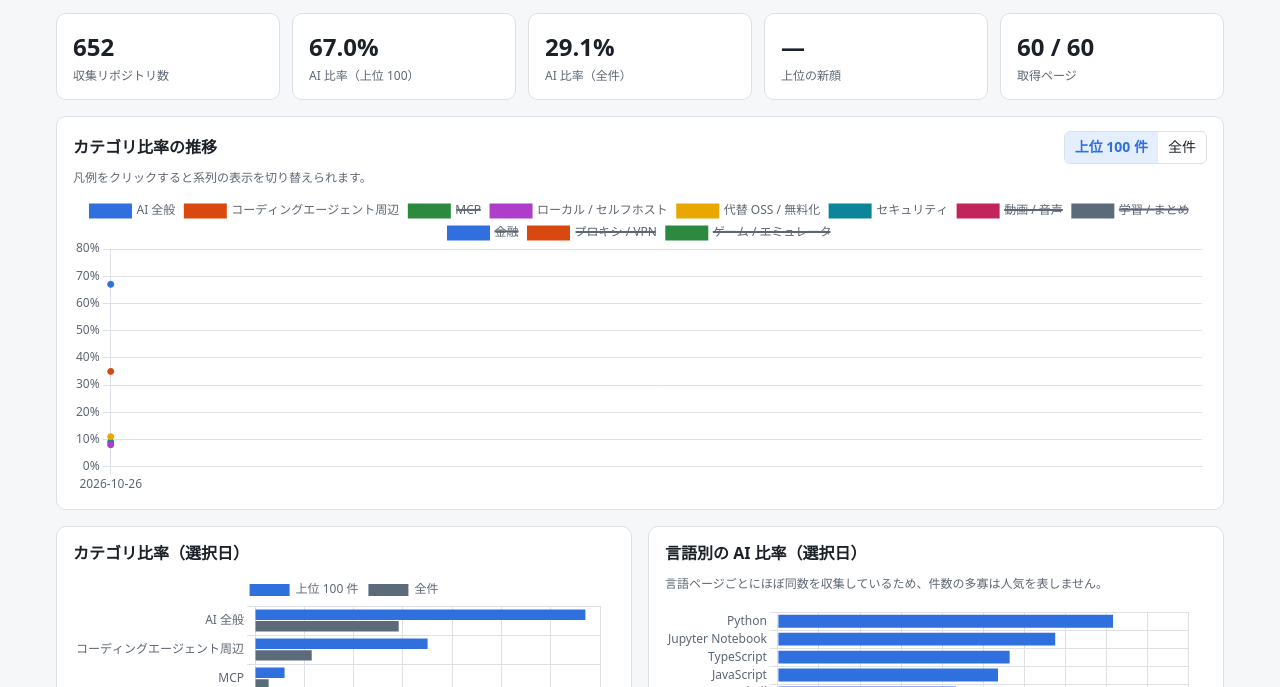
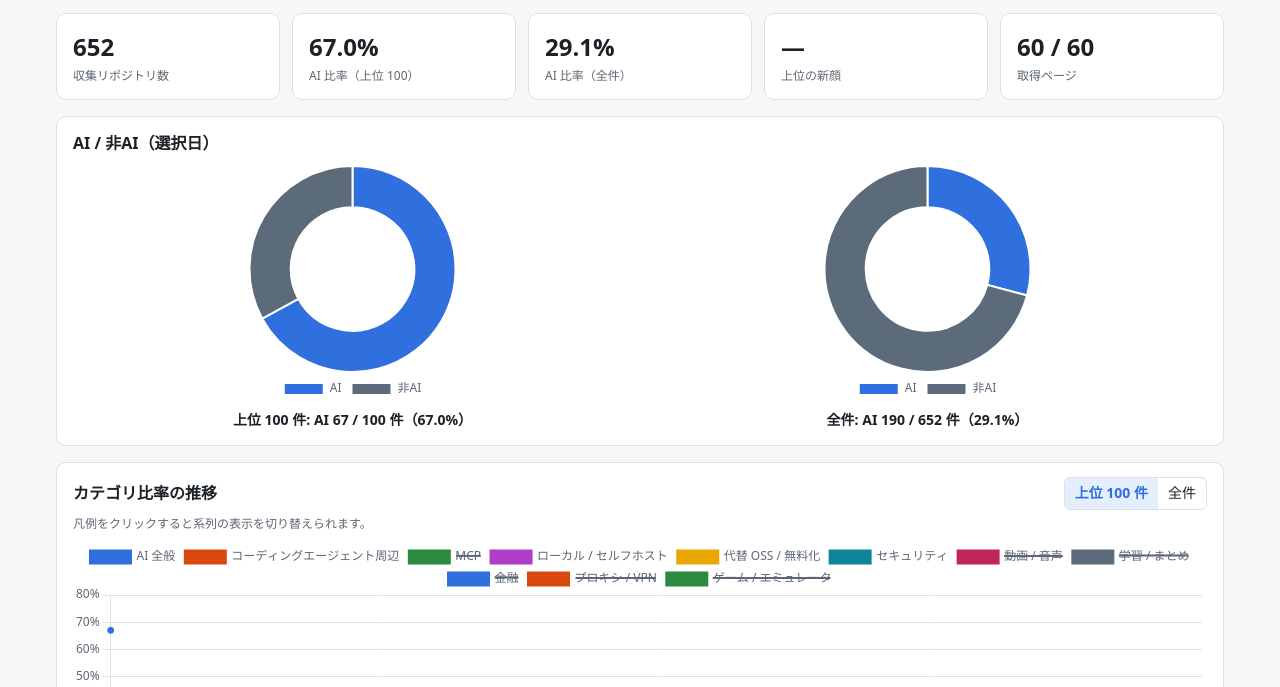
Before and after one commit to yuki-nakano-520/github-trending-watch, a website built with Vite: page site/index.html in a window 1280 px wide. Shown: the part 113-800 px from the top of the page. Built offline with nearby package versions, Linux system fonts and the light colour scheme; files whose address does not match are found by name.

Commit message:
Add AI / non-AI donut charts for the selected date
Show the AI share among the top N and among all repos side by side.

Co-Authored-By: Claude Opus 5.5 <noreply@anthropic.com>

```diff
--- a/site/index.html
+++ b/site/index.html
@@ -20,6 +20,20 @@
 
     <main>
       <section class="kpis" id="kpis"></section>
+
+      <section class="card">
+        <h2>AI / 非AI（選択日）</h2>
+        <div class="donuts">
+          <figure>
+            <div class="chart-box donut"><canvas id="ai-top-chart"></canvas></div>
+            <figcaption id="ai-top-caption"></figcaption>
+          </figure>
+          <figure>
+            <div class="chart-box donut"><canvas id="ai-all-chart"></canvas></div>
+            <figcaption id="ai-all-caption"></figcaption>
+          </figure>
+        </div>
+      </section>
 
       <section class="card">
         <div class="card-head">
--- a/site/main.ts
+++ b/site/main.ts
@@ -128,7 +128,44 @@ const renderCategoryChart = (day: DaySummary): void => {
   );
 };
 
-const renderLanguageChart = (repos: readonly Repo[]): void => {
+const renderAiDonuts = (day: DaySummary): void => {
+  const targets = [
+    { key: 'ai-top', label: `上位 ${day.top.length} 件`, ratio: day.categoryRatio.top.ai, total: day.top.length },
+    { key: 'ai-all', label: '全件', ratio: day.categoryRatio.all.ai, total: day.repoCount },
+  ];
+  for (const { key, label, ratio, total } of targets) {
+    replaceChart(
+      key,
+      () =>
+        new Chart(el<HTMLCanvasElement>(`#${key}-chart`), {
+          type: 'doughnut',
+          data: {
+            labels: ['AI', '非AI'],
+            datasets: [
+              {
+                data: [ratio * 100, (1 - ratio) * 100],
+                backgroundColor: [seriesColor(0), seriesColor(7)],
+                borderColor: cssVar('--surface'),
+                borderWidth: 2,
+              },
+            ],
+          },
+          options: {
+            maintainAspectRatio: false,
+            cutout: '60%',
+            plugins: {
+              legend: { position: 'bottom' },
+              tooltip: { callbacks: { label: (ctx) => `${ctx.label}: ${Number(ctx.parsed).toFixed(1)}%` } },
+            },
+          },
+        }),
+    );
+    el(`#${key}-caption`).textContent =
+      `${label}: AI ${number.format(Math.round(ratio * total))} / ${number.format(total)} 件（${percent(ratio)}）`;
+  }
+};
+
+const renderLanguageChart =(repos: readonly Repo[]): void => {
   const stats = new Map<string, { ai: number; total: number }>();
   for (const repo of repos) {
     const key = repo.language ?? '（なし）';
@@ -251,6 +288,7 @@ const main = async (): Promise<void> => {
     snapshots.set(date, snapshot);
     current = { snapshot, dayIndex };
     renderKpis(snapshot, day, index.days[dayIndex - 1]);
+    renderAiDonuts(day);
     renderCategoryChart(day);
     renderLanguageChart(snapshot.repos);
     renderRanking(snapshot, index, dayIndex, table);
--- a/site/style.css
+++ b/site/style.css
@@ -170,6 +170,27 @@ input[type='search'] {
   height: 380px;
 }
 
+.chart-box.donut {
+  height: 240px;
+}
+
+.donuts {
+  display: grid;
+  grid-template-columns: repeat(auto-fit, minmax(min(100%, 240px), 1fr));
+  gap: 16px;
+}
+
+.donuts figure {
+  margin: 0;
+}
+
+.donuts figcaption {
+  text-align: center;
+  font-weight: 600;
+  margin-top: 4px;
+  font-variant-numeric: tabular-nums;
+}
+
 .segmented {
   display: inline-flex;
   border: 1px solid var(--border);
```
